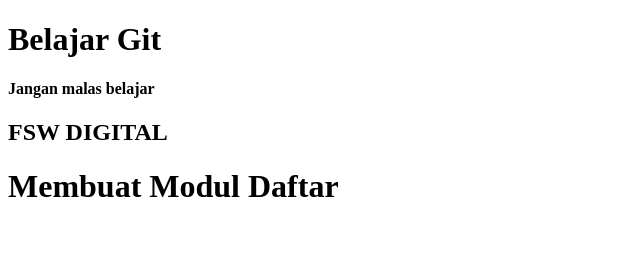
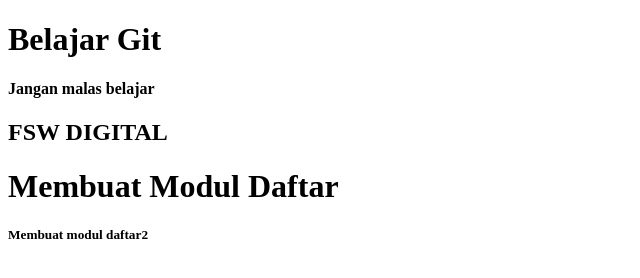
Before and after one commit to faridSW10/BelajarNiomic, a plain HTML site: page belajar.html in a window 1280 px wide. Shown: the whole page, without its empty margins (0-640 px from the left). Drawn offline with Linux system fonts and the light colour scheme.

Commit message:
menambah elemen h5 di belajar.html

```diff
--- a/belajar.html
+++ b/belajar.html
@@ -10,5 +10,6 @@
     <h4>Jangan malas belajar</h4>
     <h2>FSW DIGITAL</h2>
     <h1>Membuat Modul Daftar</h1>
+    <h5>Membuat modul daftar2</h5>
 </body>
 </html>
```
